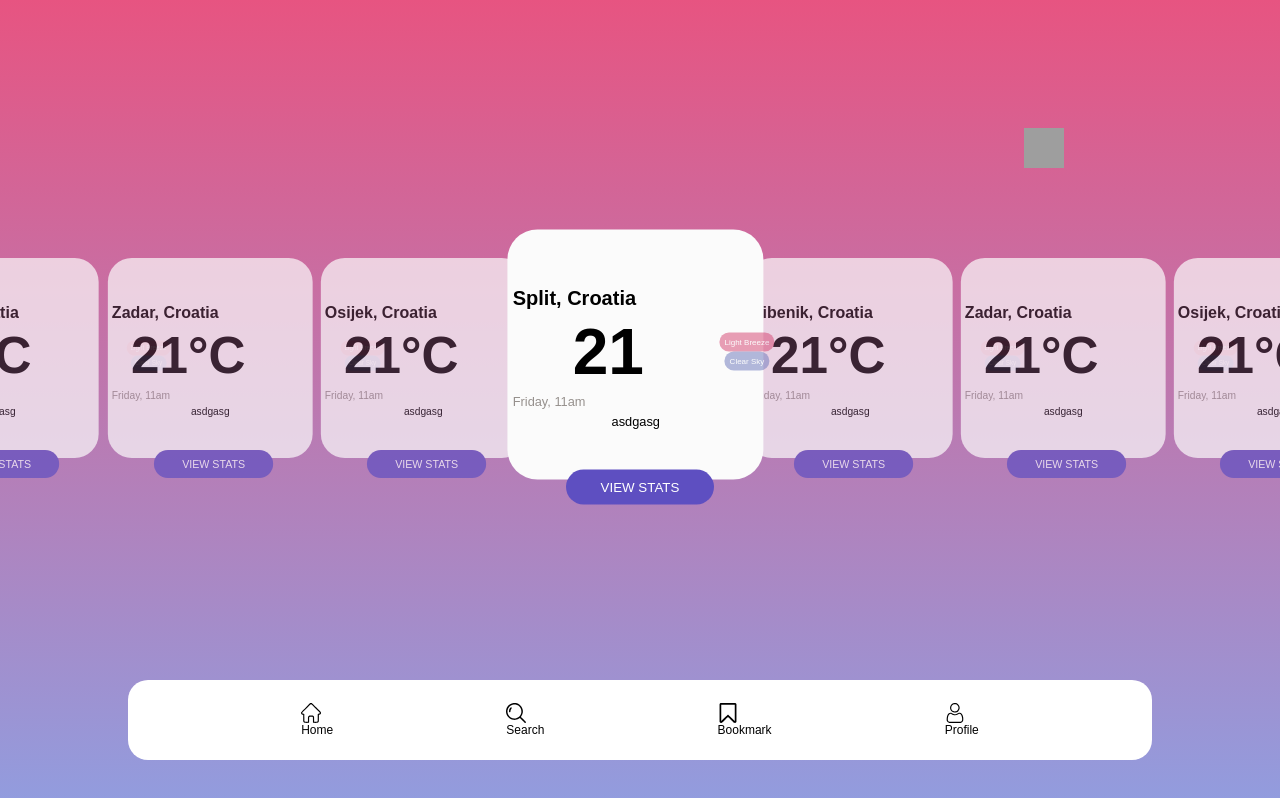
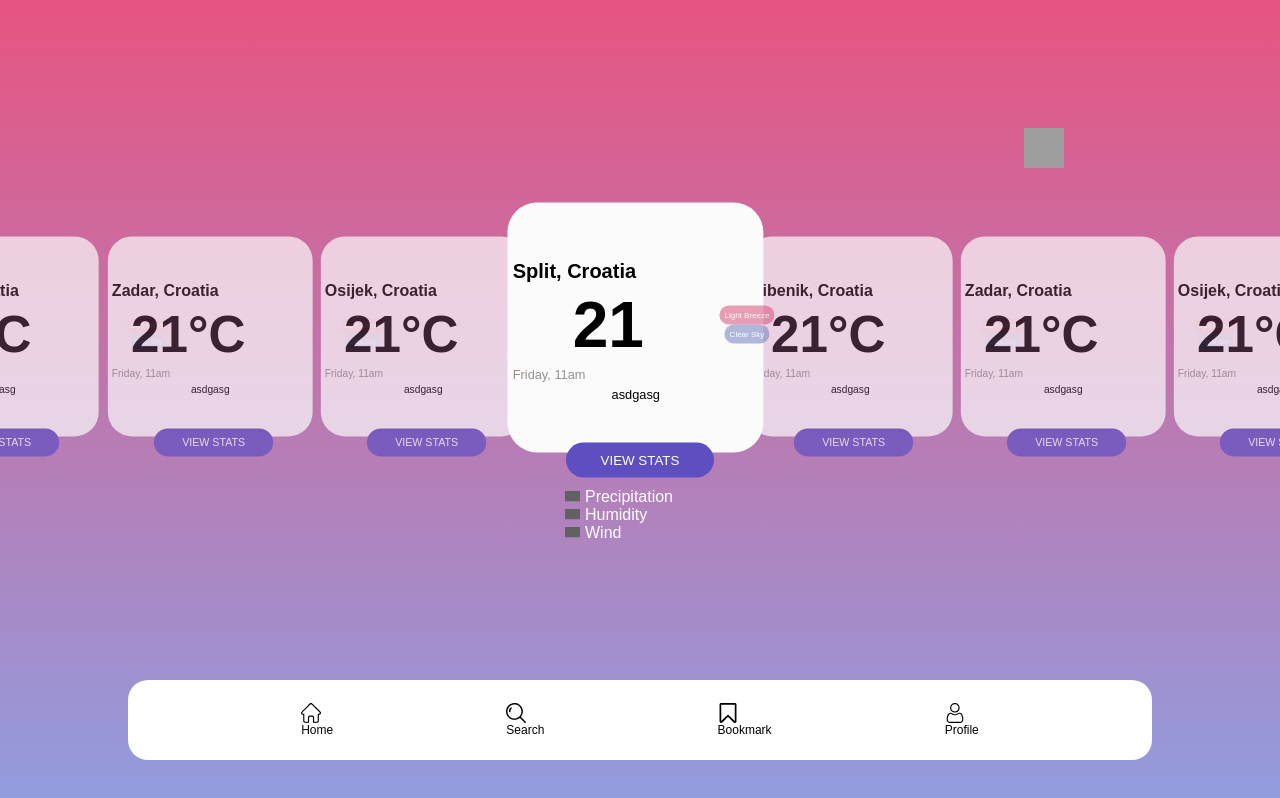
Before and after one commit to BrunoPerkovic/weatherAppReact, a React (Create React App) app: page / in a window 1280 px wide. Built offline with nearby package versions, Linux system fonts and the light colour scheme; grey boxes are pictures that could not be loaded; a web font is replaced by a local one.

Commit message:
Conditions na swiperu

```diff
--- a/src/Components/Conditions/Conditions.js
+++ b/src/Components/Conditions/Conditions.js
@@ -0,0 +1,56 @@
+import React from "react";
+import "./Conditions.scss";
+const Conditions = ({
+    precipitationPercentage,
+    humidityPercentage,
+    windSpeed,
+}) => {
+    return (
+        <div className="conditions">
+            <div className="conditions__row">
+                <div className="conditions__icon">
+                    <img
+                        src="https://cdn-icons-png.flaticon.com/512/3313/3313888.png"
+                        alt="precipitation icon"
+                    />
+                </div>
+
+                <div className="conditions__text">Precipitation</div>
+                <div className="conditions__percentage">
+                    <p className="conditionsPercentagePrecipitation">
+                        {precipitationPercentage}{" "}
+                    </p>
+                </div>
+            </div>
+            <div className="conditions__row">
+                <div className="conditions__icon">
+                    <img
+                        src="https://cdn-icons-png.flaticon.com/512/606/606797.png"
+                        alt="humidity icon"
+                    />
+                </div>
+
+                <div className="conditions__text">Humidity</div>
+                <div className="conditions__percentage">
+                    <p className="conditionsPercentageHumidity">{humidityPercentage}</p>
+                </div>
+            </div>
+
+            <div className="conditions__row">
+                <div className="conditions__icon">
+                    <img
+                        src="https://cdn-icons-png.flaticon.com/512/615/615579.png"
+                        alt="wind icon"
+                    />
+                </div>
+
+                <div className="conditions__text">Wind</div>
+                <div className="conditions__percentage">
+                    <p className="conditionsPercentageWind">{windSpeed} </p>
+                </div>
+            </div>
+        </div>
+    );
+};
+
+export default Conditions;
--- a/src/Components/Conditions/Conditions.scss
+++ b/src/Components/Conditions/Conditions.scss
@@ -0,0 +1,128 @@
+.conditions {
+  &__row {
+    color: white;
+    display: flex;
+    justify-content: center;
+    align-items: center;
+    max-width: 150px;
+    margin: 0 auto;
+  }
+
+  &__icon {
+    width: 15px;
+    margin-right: 5px;
+    img {
+      height: auto;
+      width: 100%;
+      filter: invert(1);
+    }
+  }
+
+  &__percentage {
+    margin-left: auto;
+    /*  .conditionsPercentagePrecipitation {
+        margin-left: 20px;
+      }
+
+      .conditionsPercentageHumidity {
+        margin-left: 45px;
+      }
+
+      .conditionsPercentageWind {
+        margin-left: 60px;
+      } */
+  }
+}
+
+/* .conditions {
+    display: flex;
+    flex-direction: column;
+    justify-content: center;
+    align-items: center;
+
+    .rainContainer {
+      display: flex;
+      flex-direction: row;
+      justify-content: flex-start;
+      align-items: center;
+
+      .rainIcon {
+        height: 24px;
+        width: 24px;
+        img {
+          height: 15px;
+          width: 16px;
+        }
+      }
+
+      .rainText {
+        color: white;
+        font-size: 18px;
+        font-weight: normal;
+      }
+
+      .rainPercentage {
+        color: white;
+        font-size: 18px;
+      }
+    }
+
+    .humidityContainer {
+      display: flex;
+      flex-direction: row;
+      justify-content: flex-start;
+      align-items: center;
+
+      .humidityIcon {
+        height: 24px;
+        width: 24px;
+
+        img {
+          height: 15px;
+          width: 16px;
+        }
+      }
+
+      .humidityText {
+        color: white;
+        font-size: 18px;
+        font-weight: normal;
+      }
+
+      .humidityPercentage {
+        color: white;
+        font-size: 18px;
+        font-weight: normal;
+      }
+    }
+
+    .windContainer {
+      display: flex;
+      flex-direction: row;
+      justify-content: flex-start;
+      align-items: center;
+
+      .windIcon {
+        height: 24px;
+        width: 24px;
+
+        img {
+          height: 15px;
+          width: 16px;
+        }
+      }
+
+      .windText {
+        color: white;
+        font-size: 18px;
+        font-weight: normal;
+      }
+
+      .windPercentage {
+        color: white;
+        font-size: 18px;
+        font-weight: normal;
+      }
+    }
+  }
+   */
--- a/src/Components/Swiper/NasSwiper.js
+++ b/src/Components/Swiper/NasSwiper.js
@@ -83,6 +83,7 @@
                   }}
                 />
                 <ViewStats />
+                <Conditions />
               </SwiperSlide>
             )
           )}
```
